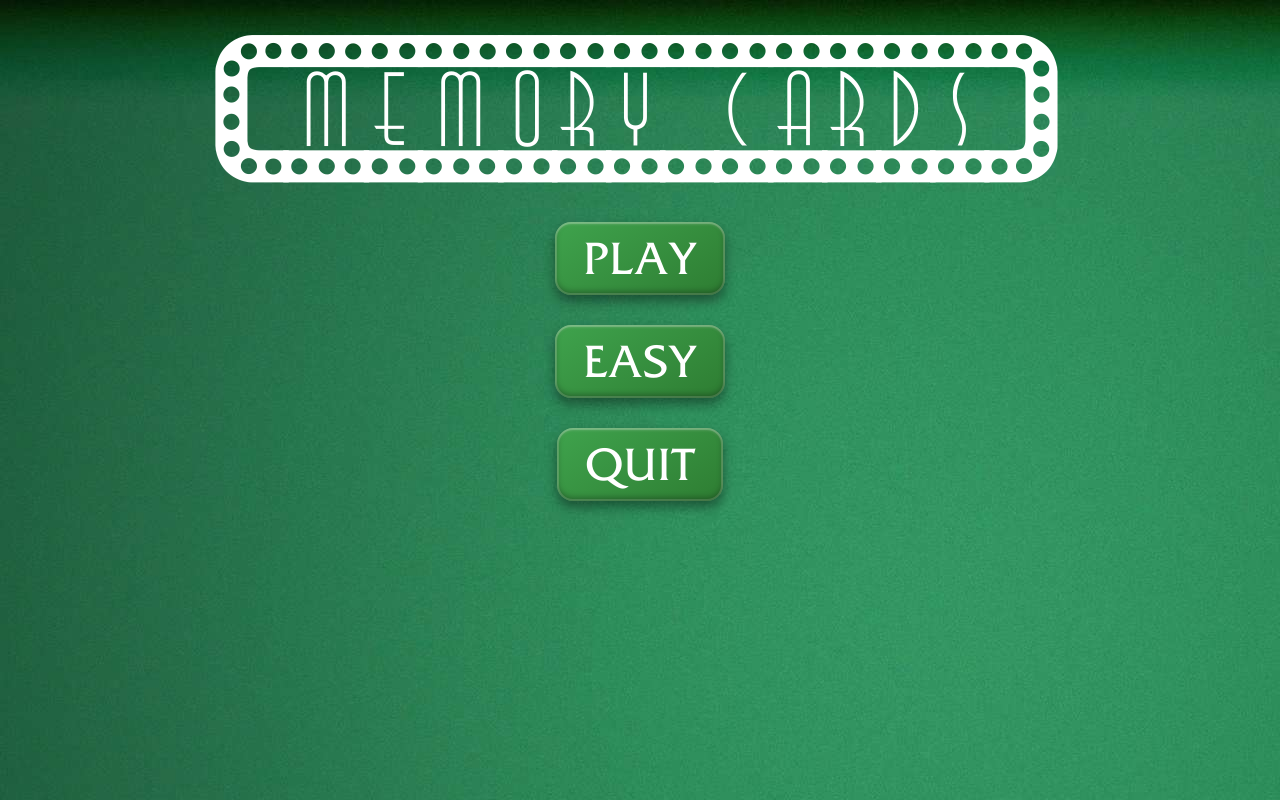
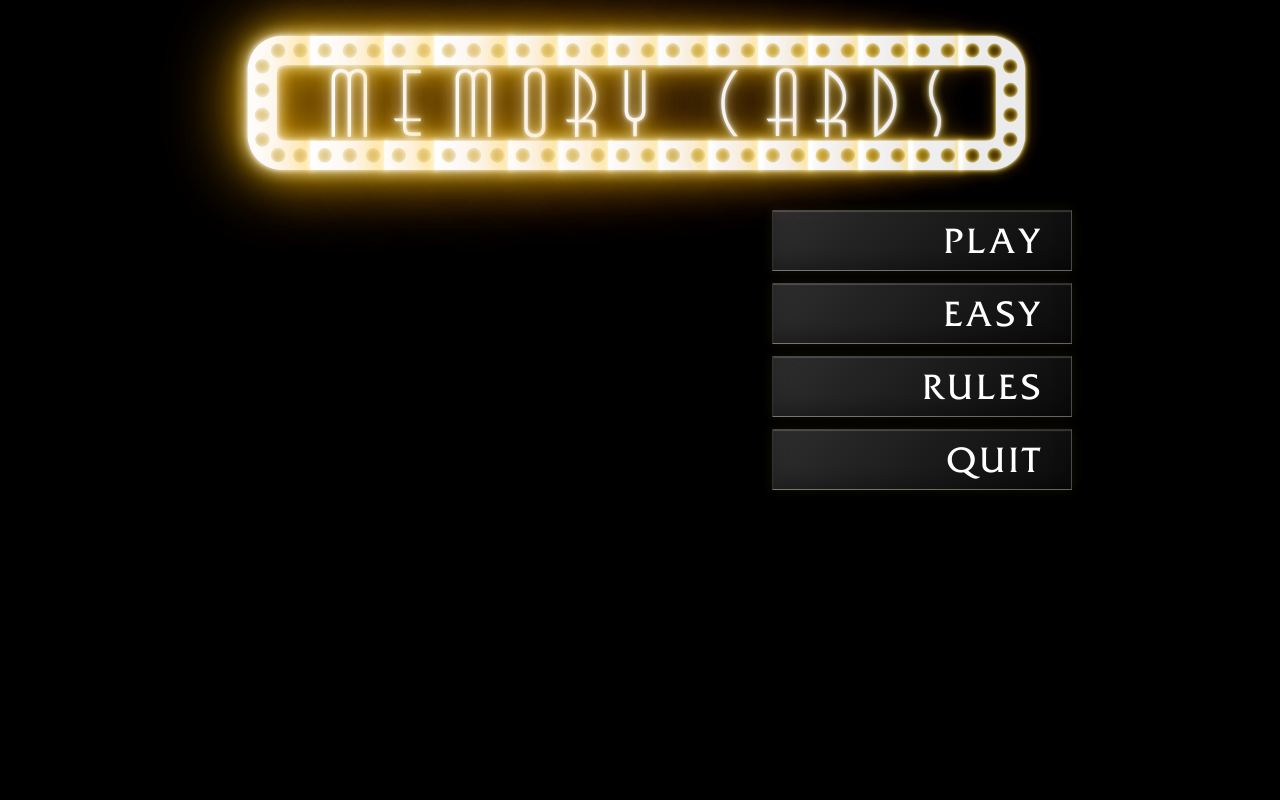
Before and after one commit to myrsfrvr/games, a React (Vite) app: page /memory-cards in a window 1280 px wide. Built offline with nearby package versions, Linux system fonts and the light colour scheme.

Commit message:
style: game menu

```diff
--- a/package.json
+++ b/package.json
@@ -13,6 +13,7 @@
     "canvas-confetti": "^1.9.4",
     "react": "^19.2.5",
     "react-dom": "^19.2.5",
+    "react-icons": "^5.6.0",
     "react-router-dom": "^7.14.2"
   },
   "devDependencies": {
--- a/src/pages/memory-game/MemoryCards.css
+++ b/src/pages/memory-game/MemoryCards.css
@@ -1,93 +1,434 @@
 .memory-game-menu {
   font-family: 'Friz Quadrata', serif;
   height: 100vh;
-  background: url(../../assets/memory-bg.jpg);
+  /* background:
+    linear-gradient(to bottom, rgba(0, 0, 0, 0.5), rgba(0, 0, 0, 0.45)),
+    url(../../../public/casino-bg.jpg); */
+
+  background-color: #000;
+  background-size: cover;
+  background-position: center 20%;
+  background-repeat: no-repeat;
 }
 
-.memory-game-menu h1 {
+.casino-title {
   font-family: 'Showtime', 'Friz Quadrata', serif;
-  letter-spacing: -1px;
   color: #fff;
   padding: 4rem;
-  font-size: 11rem;
+  font-size: 10rem;
   text-align: center;
+}
+
+.casino-title span {
+  display: inline-block;
+
+  animation: casinoGlow 4.5s infinite;
+
+  text-shadow:
+    0 0 5px #fff,
+    0 0 10px #fff,
+    0 0 20px #ffcc00,
+    0 0 40px #ffcc00;
+
+  transition: all 0.2s ease;
+}
+
+@keyframes casinoGlow {
+  0%,
+  75%,
+  100% {
+    opacity: 0.9;
+
+    text-shadow:
+      0 0 2px #fff,
+      0 0 4px #ffcc00;
+  }
+
+  25% {
+    opacity: 1;
+
+    text-shadow:
+      0 0 5px #fff,
+      0 0 15px #fff,
+      0 0 30px #ffcc00,
+      0 0 60px #ffcc00,
+      0 0 90px #ff8800;
+  }
+}
+
+/* .memory-menu-links {
+  display: flex;
+  flex-direction: column;
+  align-items: center;
+}
+
+.memory-menu-link {
+  width: 30rem;
+  text-align: right;
+  text-transform: uppercase;
+  text-decoration: none;
+  color: #fff;
+  font-size: 3.5rem;
+  padding: 1.6rem 2.8rem 1.1rem;
+  color: white;
+  cursor: pointer;
+  border-bottom: 1px solid #fff;
+} */
+.menu-content {
+  width: fit-content;
+  margin: 0 auto;
 }
 
 .memory-menu-links {
   display: flex;
   flex-direction: column;
-  align-items: center;
-  gap: 3rem;
+  align-items: end;
+  gap: 1.2rem;
 }
 
-/* .memory-menu-link {
-  padding: 2rem 0.8rem;
-  background-color: #3d6b30;
-  border-radius: 15px;
-} */
+.memory-menu-link {
+  position: relative;
+  overflow: hidden;
 
+  width: 30rem;
+
+  padding: 1.6rem 2.8rem 1.1rem;
+
+  text-align: right;
+  text-transform: uppercase;
+  text-decoration: none;
+
+  font-size: 3.5rem;
+  letter-spacing: 0.08em;
+  color: #fff;
+
+  cursor: pointer;
+
+  /* metallic / glass base */
+  background: linear-gradient(
+    135deg,
+    rgba(255, 255, 255, 0.18),
+    rgba(255, 255, 255, 0.04)
+  );
+
+  backdrop-filter: blur(2px);
+  -webkit-backdrop-filter: blur(2px);
+
+  border: 1px solid rgba(255, 255, 255, 0.15);
+  border-bottom: 1px solid rgba(255, 255, 255, 0.35);
+
+  box-shadow:
+    inset 0 1px 1px rgba(255, 255, 255, 0.18),
+    inset 0 -8px 16px rgba(0, 0, 0, 0.25),
+    0 0 12px rgba(255, 215, 0, 0.08);
+
+  transition:
+    transform 0.25s ease,
+    text-shadow 0.25s ease,
+    box-shadow 0.25s ease,
+    background 0.25s ease,
+    font-size 0.25s ease;
+}
+
+/* metallic shine texture */
+.memory-menu-link::before {
+  content: '';
+
+  position: absolute;
+  top: 0;
+  left: -140%;
+
+  width: 80%;
+  height: 100%;
+
+  background: linear-gradient(
+    115deg,
+    transparent 0%,
+    rgba(255, 255, 255, 0.05) 30%,
+    rgba(255, 255, 255, 0.75) 50%,
+    rgba(255, 255, 255, 0.05) 70%,
+    transparent 100%
+  );
+
+  transform: skewX(-25deg);
+
+  pointer-events: none;
+}
+
+/* animated glowing bottom border */
+.memory-menu-link::after {
+  content: '';
+
+  position: absolute;
+  bottom: 0;
+  left: -100%;
+
+  width: 100%;
+  height: 2px;
+
+  background: linear-gradient(
+    90deg,
+    transparent,
+    rgba(255, 255, 255, 0.95),
+    rgba(255, 215, 0, 1),
+    rgba(255, 255, 255, 0.95),
+    transparent
+  );
+
+  box-shadow:
+    0 0 8px rgba(255, 215, 0, 0.8),
+    0 0 18px rgba(255, 255, 255, 0.6);
+
+  opacity: 0;
+}
+
+/* HOVER */
+.memory-menu-link:hover {
+  transform: translateY(-2px) scale(1.03);
+
+  font-size: 3.65rem;
+
+  background: linear-gradient(
+    135deg,
+    rgba(255, 255, 255, 0.28),
+    rgba(255, 255, 255, 0.08)
+  );
+
+  text-shadow:
+    0 0 6px rgba(255, 255, 255, 0.9),
+    0 0 14px rgba(255, 215, 0, 0.7);
+
+  box-shadow:
+    inset 0 1px 2px rgba(255, 255, 255, 0.35),
+    inset 0 -8px 18px rgba(0, 0, 0, 0.25),
+    0 0 20px rgba(255, 215, 0, 0.2),
+    0 0 40px rgba(255, 255, 255, 0.08);
+}
+
+/* glass glare sweep */
+.memory-menu-link:hover::before {
+  animation: glassSweep 0.9s ease forwards;
+}
+
+/* border shine sweep */
+.memory-menu-link:hover::after {
+  opacity: 1;
+  animation: borderSweep 0.9s ease forwards;
+}
+
+@keyframes glassSweep {
+  from {
+    left: -140%;
+  }
+
+  to {
+    left: 170%;
+  }
+}
+
+@keyframes borderSweep {
+  from {
+    left: -100%;
+  }
+
+  to {
+    left: 100%;
+  }
+}
+/*
 .memory-menu-link {
   text-transform: uppercase;
   text-decoration: none;
   color: #fff;
-  font-size: 4.5rem;
-  padding: 1.8rem 2.8rem 1.3rem;
-  /* padding: 1.8rem 2.8rem 1.3rem;
-  border-radius: 20px;
-  border: 2px solid #689f58; */
-
-  /* border-radius: 16px;
+  font-size: 4rem;
+  padding: 1.6rem 2.8rem 1.1rem;
+  border-radius: 16px;
   background: linear-gradient(145deg, #3fa34d, #2e7d32);
-  box-shadow:
-    0 6px 12px rgba(0, 0, 0, 0.4),
-    inset 0 2px 4px rgba(255, 255, 255, 0.2),
-    inset 0 -3px 6px rgba(0, 0, 0, 0.3);
-  border: 1px solid rgba(255, 255, 255, 0.1);
-  cursor: pointer;
-  position: relative; */
-
-  border-radius: 16px;
-
-  background: linear-gradient(145deg, #3fa34d, #2e7d32);
-  color: white;
-
-  /* box-shadow:
-    0 6px 12px rgba(0, 0, 0, 0.4),
-    inset 0 2px 3px rgba(255, 255, 255, 0.25),
-    inset 0 -3px 6px rgba(0, 0, 0, 0.35); */
 
   box-shadow:
     0 6px 12px rgba(0, 0, 0, 0.4),
     inset 0 0 0 2px rgba(255, 255, 255, 0.15),
-    /* clean inner border */ inset 0 2px 3px rgba(255, 255, 255, 0.25),
+    inset 0 2px 3px rgba(255, 255, 255, 0.25),
     inset 0 -3px 6px rgba(0, 0, 0, 0.35);
 
-  /* border: 2px solid rgba(255,255,255,0.2);
-  background: linear-gradient(145deg, #3fa34d, #2e7d32);
-  background-clip: padding-box; */
+  transition: all 0.3s;
 }
 
-/* .memory-menu-link-2::before {
+.memory-menu-link:hover {
+  background: linear-gradient(145deg, #44b053, #2e7d32);
+  transform: translateY(-3px);
+  box-shadow:
+    0 6px 25px rgba(0, 0, 0, 0.35),
+    inset 0 0 0 2px rgba(255, 255, 255, 0.15),
+    inset 0 2px 3px rgba(255, 255, 255, 0.25),
+    inset 0 -3px 6px rgba(0, 0, 0, 0.35);
+}
+
+.memory-menu-link:active {
+  transform: translateY(1px);
+
+  box-shadow:
+    0 6px 9px rgba(0, 0, 0, 0.45),
+    inset 0 0 0 2px rgba(255, 255, 255, 0.15),
+    inset 0 2px 3px rgba(255, 255, 255, 0.25),
+    inset 0 -3px 6px rgba(0, 0, 0, 0.35);
+} */
+
+/*
+///////////////////////////////////////
+GAME CARD
+///////////////////////////////////////
+*/
+
+.memory-card {
+  width: 26rem;
+  height: 38rem;
+
+  border-radius: 2.4rem;
+
+  padding: 0.4rem;
+
+  background: linear-gradient(
+    145deg,
+    #fff7c2 0%,
+    #f5d76e 15%,
+    #d4a017 35%,
+    #fff1a8 50%,
+    #b8860b 70%,
+    #f7e27b 85%,
+    #fff8dc 100%
+  );
+
+  box-shadow:
+    0 10px 30px rgba(0, 0, 0, 0.45),
+    0 0 20px rgba(255, 215, 0, 0.25);
+
+  position: relative;
+
+  overflow: hidden;
+}
+
+/* metallic shine sweep */
+.memory-card::before {
   content: '';
+
   position: absolute;
+  top: -50%;
+  left: -60%;
+
+  width: 60%;
+  height: 200%;
+
+  background: linear-gradient(
+    to right,
+    transparent,
+    rgba(255, 255, 255, 0.45),
+    transparent
+  );
+
+  transform: rotate(25deg);
+
+  animation: shine 4s infinite;
+}
+
+.card-inner {
+  position: relative;
+
   width: 100%;
   height: 100%;
-  border-radius: 16px;
 
-  background: linear-gradient(
-    to bottom,
-    rgba(255, 255, 255, 0.25),
-    rgba(255, 255, 255, 0.05) 40%,
-    transparent 60%
+  border-radius: 2rem;
+
+  background: radial-gradient(
+    circle at top left,
+    #fff8dc,
+    #d4a017 55%,
+    #8b6508
   );
 
-  pointer-events: none;
-} */
+  border: 3px solid rgba(255, 248, 200, 0.7);
 
-.memory-menu-link-2:active {
-  transform: translateY(2px);
+  overflow: hidden;
+}
 
-  box-shadow:
-    inset 0 4px 8px rgba(0, 0, 0, 0.5),
-    inset 0 -2px 4px rgba(255, 255, 255, 0.1);
+.card-inner::before {
+  content: '';
+
+  position: absolute;
+  inset: 0;
+
+  background: repeating-linear-gradient(
+    45deg,
+    rgba(255, 255, 255, 0.04) 0px,
+    rgba(255, 255, 255, 0.04) 2px,
+    transparent 2px,
+    transparent 12px
+  );
+
+  opacity: 0.45;
 }
+
+.card-corner {
+  position: absolute;
+
+  display: flex;
+  flex-direction: column;
+
+  font-family: 'Times New Roman', serif;
+  font-weight: bold;
+
+  color: #111;
+
+  z-index: 2;
+
+  text-shadow: 0 1px 1px rgba(255, 255, 255, 0.4);
+}
+
+.card-corner.top {
+  top: 18px;
+  left: 18px;
+}
+
+.card-corner.bottom {
+  bottom: 18px;
+  right: 18px;
+
+  transform: rotate(180deg);
+}
+
+.card-corner span:first-child {
+  font-size: 2.6rem;
+  line-height: 1;
+}
+
+.suit {
+  font-size: 2rem;
+  line-height: 1;
+}
+
+.card-center {
+  position: absolute;
+
+  top: 50%;
+  left: 50%;
+
+  transform: translate(-50%, -50%);
+
+  font-size: 9rem;
+
+  color: #111;
+
+  z-index: 2;
+
+  text-shadow: 0 3px 8px rgba(255, 255, 255, 0.35);
+}
+
+@keyframes shine {
+  0% {
+    left: -60%;
+  }
+
+  100% {
+    left: 140%;
+  }
+}
--- a/src/pages/memory-game/MemoryCardsGame.jsx
+++ b/src/pages/memory-game/MemoryCardsGame.jsx
@@ -1,5 +1,52 @@
 import './MemoryCards.css';
+import { ImSpades, ImHeart, ImDiamonds, ImClubs } from 'react-icons/im';
 
 export default function MemoryCardsGame() {
-  return <div>Hiiii</div>;
+  return (
+    <section className="memory-game-menu">
+      <Timer />
+      {new Array(8).fill(null).map((_, i) => (
+        <MemoryCard key={i} />
+      ))}
+      <MovesCounter />
+    </section>
+  );
 }
+
+function Timer() {
+  return <div>Time</div>;
+}
+
+// function MemoryCard() {
+//   return <div className="memory-card">Hello</div>;
+// }
+
+function MemoryCard() {
+  return (
+    <div className="memory-card">
+      <div className="card-inner">
+        <div className="card-corner top">
+          <span>A</span>
+          <span className="suit">
+            <ImSpades />
+          </span>
+        </div>
+
+        <div className="card-center">
+          <ImSpades />
+        </div>
+
+        <div className="card-corner bottom">
+          <span>A</span>
+          <span className="suit">
+            <ImSpades />
+          </span>
+        </div>
+      </div>
+    </div>
+  );
+}
+
+function MovesCounter() {
+  return <div>Moves</div>;
+}
--- a/src/pages/memory-game/MemoryCardsMenu.jsx
+++ b/src/pages/memory-game/MemoryCardsMenu.jsx
@@ -2,9 +2,18 @@ import { Link } from 'react-router-dom';
 import './MemoryCards.css';
 
 export default function MemoryCardsMenu() {
+  const title = '(Memory_cards)';
+
   return (
     <section className="memory-game-menu">
-      <h1>(Memory_cards)</h1>
+      <div className="menu-content">
+        <h1 className="casino-title">
+          {title.split('').map((char, index) => (
+            <span key={index} style={{ animationDelay: `${index * 0.06}s` }}>
+              {char}
+            </span>
+          ))}
+        </h1>
         <div className="memory-menu-links">
           <Link to="/memory-cards/game" className="memory-menu-link">
             Play
@@ -14,10 +23,15 @@ export default function MemoryCardsMenu() {
             <p>Easy</p>
           </div>
 
+          <div className="memory-menu-link">
+            <p>Rules</p>
+          </div>
+
           <Link to="/" className="memory-menu-link">
             Quit
           </Link>
         </div>
+      </div>
     </section>
   );
 }
```
Also changed, not shown: public/casino-bg.jpg (added), 1 other file (tests, documents, lock files or other folders). Lines whose indentation alone changed are shown as unchanged.
